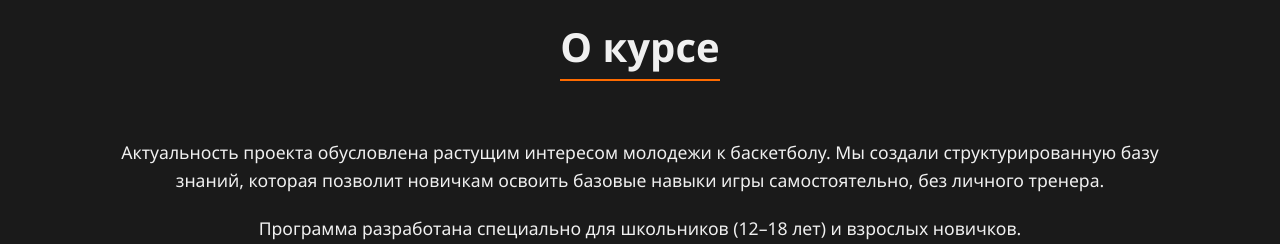
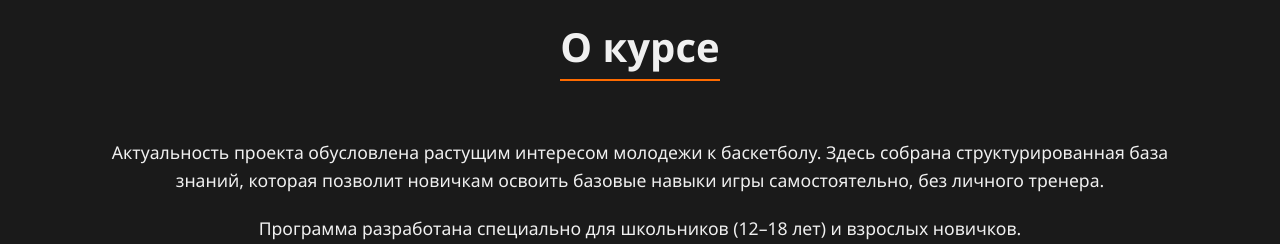
Before and after one commit to stnslvshlv-code/basketball-site, a plain HTML site: page index.html in a window 1280 px wide. Shown: the part 840-1084 px from the top of the page. Drawn offline with Linux system fonts and the light colour scheme.

Commit message:
Update index.html

```diff
--- a/index.html
+++ b/index.html
@@ -222,7 +222,7 @@
             <h2 class="section-title">О курсе</h2>
             <p class="about-text">
                 Актуальность проекта обусловлена растущим интересом молодежи к баскетболу.
-                Мы создали структурированную базу знаний, которая позволит новичкам освоить базовые навыки игры самостоятельно,
+                Здесь собрана структурированная база знаний, которая позволит новичкам освоить базовые навыки игры самостоятельно,
                 без личного тренера.
             </p>
             <p class="about-text">
```
